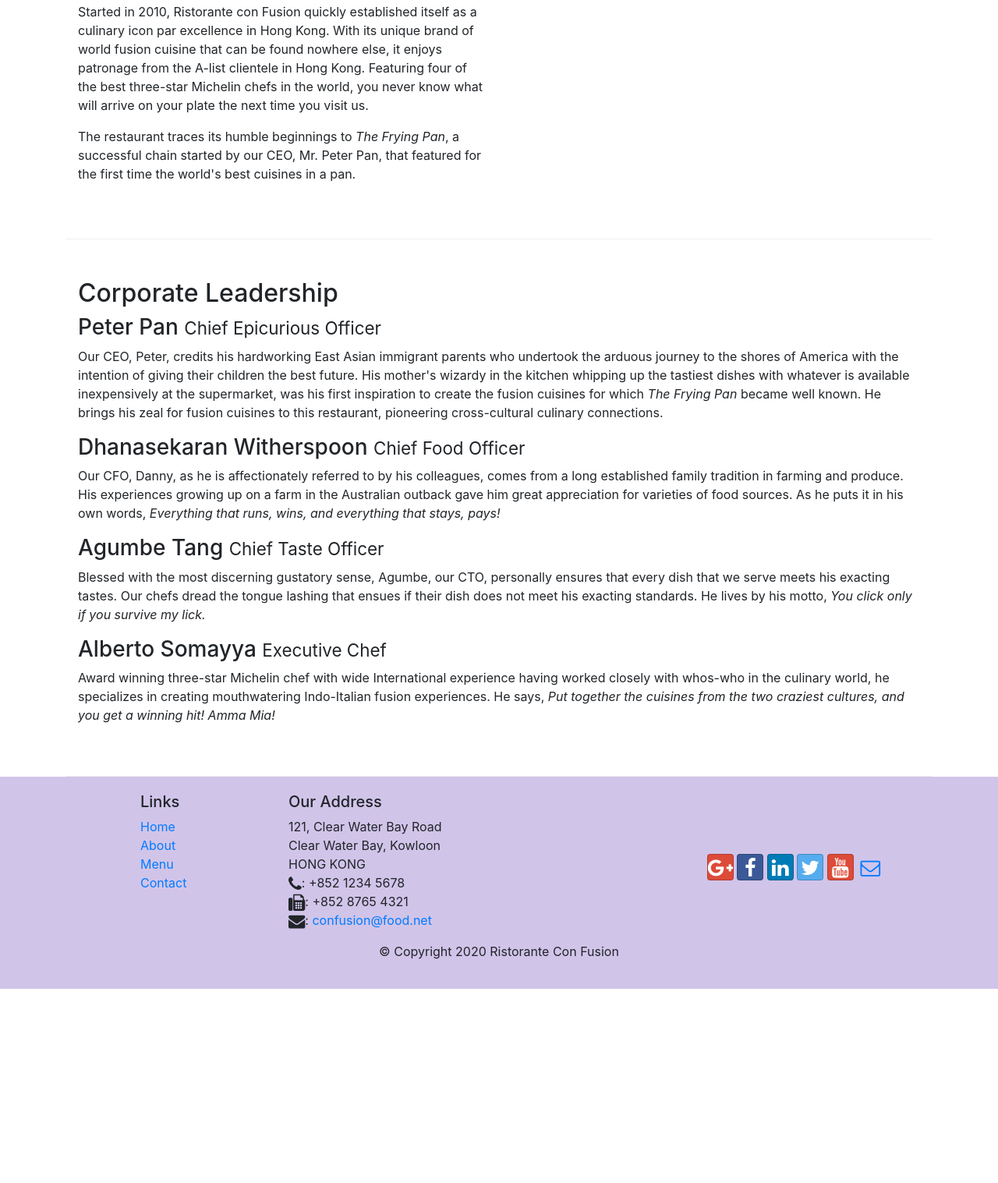
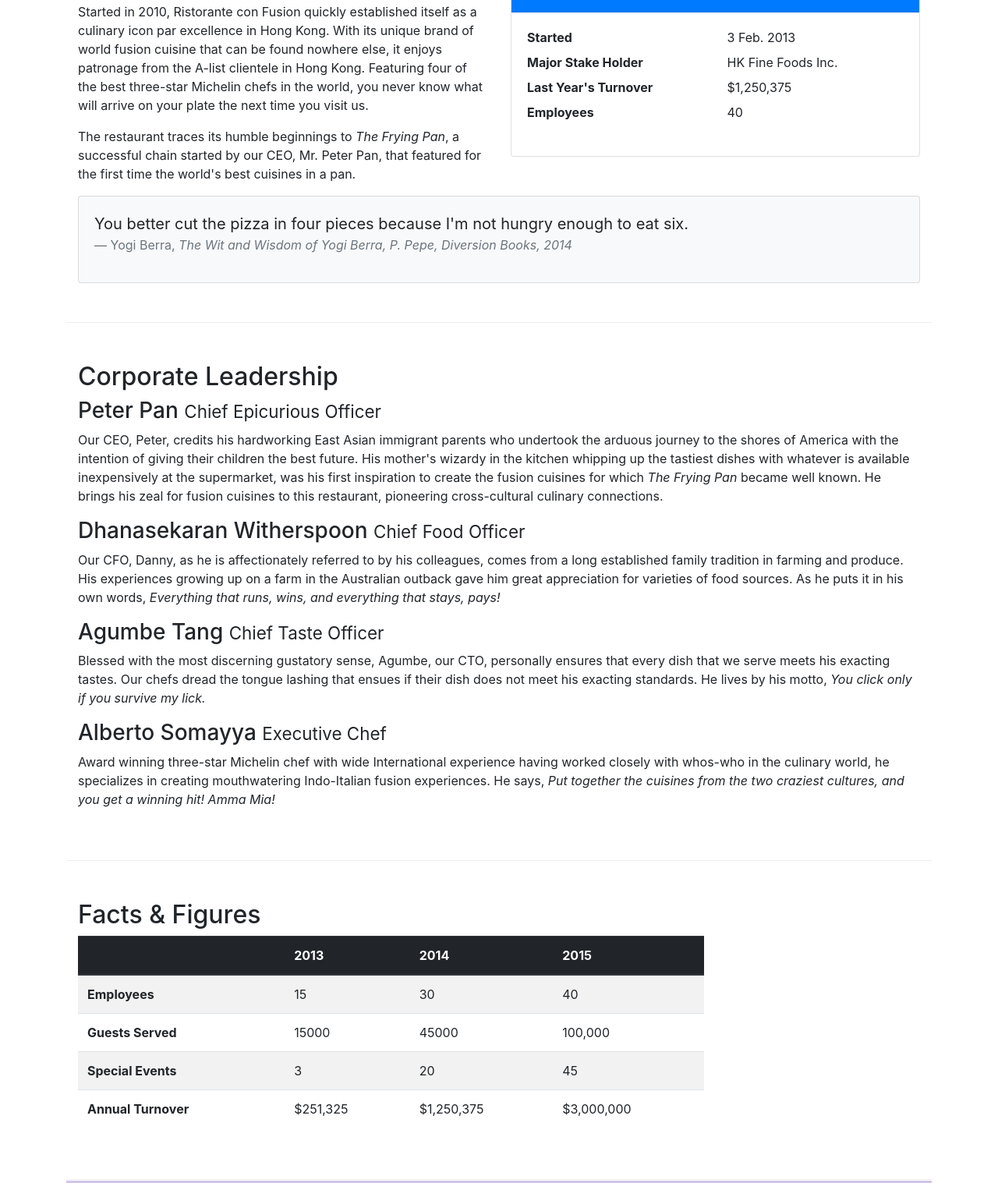
Before and after one commit to lorens247/confusion, a website: page aboutus.html in a window 1280 px wide. Shown: the part 558-2075 px from the top of the page at 78% size. Before the commit the page ends 1826 px from the top, so only its background shows below. Drawn offline with nearby package versions, Linux system fonts and the light colour scheme.

Commit message:
tables and cards

```diff
--- a/aboutus.html
+++ b/aboutus.html
@@ -46,26 +46,51 @@
             </div>
         </div>
     </header>
+        <div class="container">
+          <div class="row">
               <ol class="col-12 breadcrumb">
                   <li class="breadcrumb-item"><a href="./index.html">Home</a></li>
                   <li class="breadcrumb-item active">About Us</li>
               </ol>
-
-    <div class="container">
-        <div>
-            <div>
+              <div class="col-12">
                  <h3>About Us</h3>
                  <hr>
               </div>
           </div>
-
         <div class="row row-content">
             <div class="col-12 col-sm">
                 <h2>Our History</h2>
                 <p>Started in 2010, Ristorante con Fusion quickly established itself as a culinary icon par excellence in Hong Kong. With its unique brand of world fusion cuisine that can be found nowhere else, it enjoys patronage from the A-list clientele in Hong Kong.  Featuring four of the best three-star Michelin chefs in the world, you never know what will arrive on your plate the next time you visit us.</p>
                 <p>The restaurant traces its humble beginnings to <em>The Frying Pan</em>, a successful chain started by our CEO, Mr. Peter Pan, that featured for the first time the world's best cuisines in a pan.</p>
             </div>
-            <div class="col-12 col-sm">
+             <div class="col-12 col-sm-6">
+                <div class="card">
+                    <h3 class="card-header bg-primary text-white">Facts At a Glance</h3>
+                    <div class="card-body">
+                        <dl class="row">
+                            <dt class="col-6">Started</dt>
+                            <dd class="col-6">3 Feb. 2013</dd>
+                            <dt class="col-6">Major Stake Holder</dt>
+                            <dd class="col-6">HK Fine Foods Inc.</dd>
+                            <dt class="col-6">Last Year's Turnover</dt>
+                            <dd class="col-6">$1,250,375</dd>
+                            <dt class="col-6">Employees</dt>
+                            <dd class="col-6">40</dd>
+                        </dl>
+                    </div>
+                </div>
+            </div>
+            <div class="col-12">
+                <div class="card card-body bg-light">
+                    <blockquote class="blockquote">
+                        <p class="mb-0">You better cut the pizza in four pieces because
+                            I'm not hungry enough to eat six.</p>
+                        <footer class="blockquote-footer">Yogi Berra,
+                            <cite title="Source Title">The Wit and Wisdom of Yogi Berra,
+                            P. Pepe, Diversion Books, 2014</cite>
+                        </footer>
+                    </blockquote>
+                </div>
             </div>
         </div>
 
@@ -83,7 +108,50 @@
                 <p class="d-none and d-sm-block">Award winning three-star Michelin chef with wide International experience having worked closely with whos-who in the culinary world, he specializes in creating mouthwatering Indo-Italian fusion experiences. He says, <em>Put together the cuisines from the two craziest cultures, and you get a winning hit! Amma Mia!</em></p>
             </div>
        </div>
-
+       <div class="row row-content">
+            <div class="col-12 col-sm-9">
+                <h2>Facts &amp; Figures</h2>
+                <div class="table-responsive">
+                    <table class="table table-striped">
+                        <thead class="thead-dark">
+                            <tr>
+                                <th>&nbsp;</th>
+                                <th>2013</th>
+                                <th>2014</th>
+                                <th>2015</th>
+                            </tr>
+                        </thead>
+                        <tbody>
+                            <tr>
+                                <th>Employees</th>
+                                <td>15</td>
+                                <td>30</td>
+                                <td>40</td>
+                            </tr>
+                            <tr>
+                                <th>Guests Served</th>
+                                <td>15000</td>
+                                <td>45000</td>
+                                <td>100,000</td>
+                            </tr>
+                            <tr>
+                                <th>Special Events</th>
+                                <td>3</td>
+                                <td>20</td>
+                                <td>45</td>
+                            </tr>
+                            <tr>
+                                <th>Annual Turnover</th>
+                                <td>$251,325</td>
+                                <td>$1,250,375</td>
+                                <td>$3,000,000</td>
+                            </tr>
+                        </tbody>
+                    </table>
+                </div>
+              </div>
+            </div>
+            <div class="col-12 col-sm-3">
         </div>
 
     <footer class="footer">
```
Lines whose indentation alone changed are shown as unchanged.
